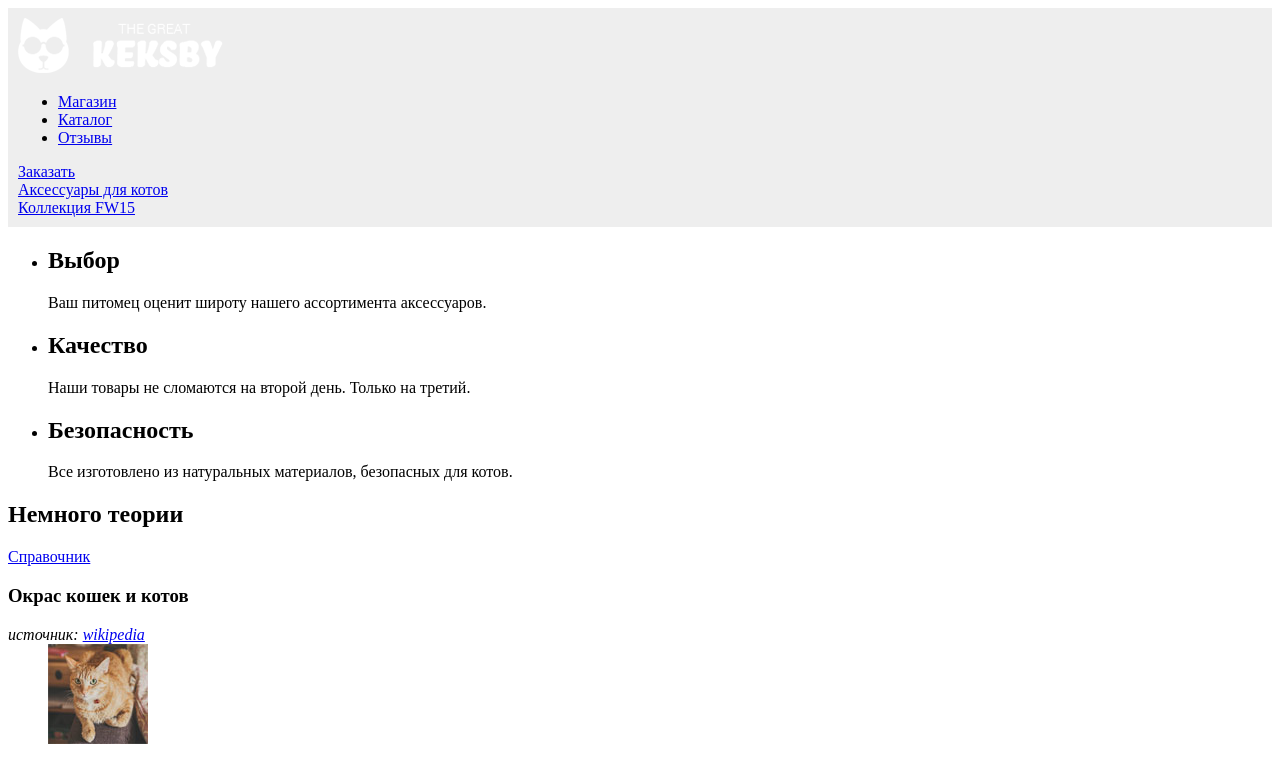
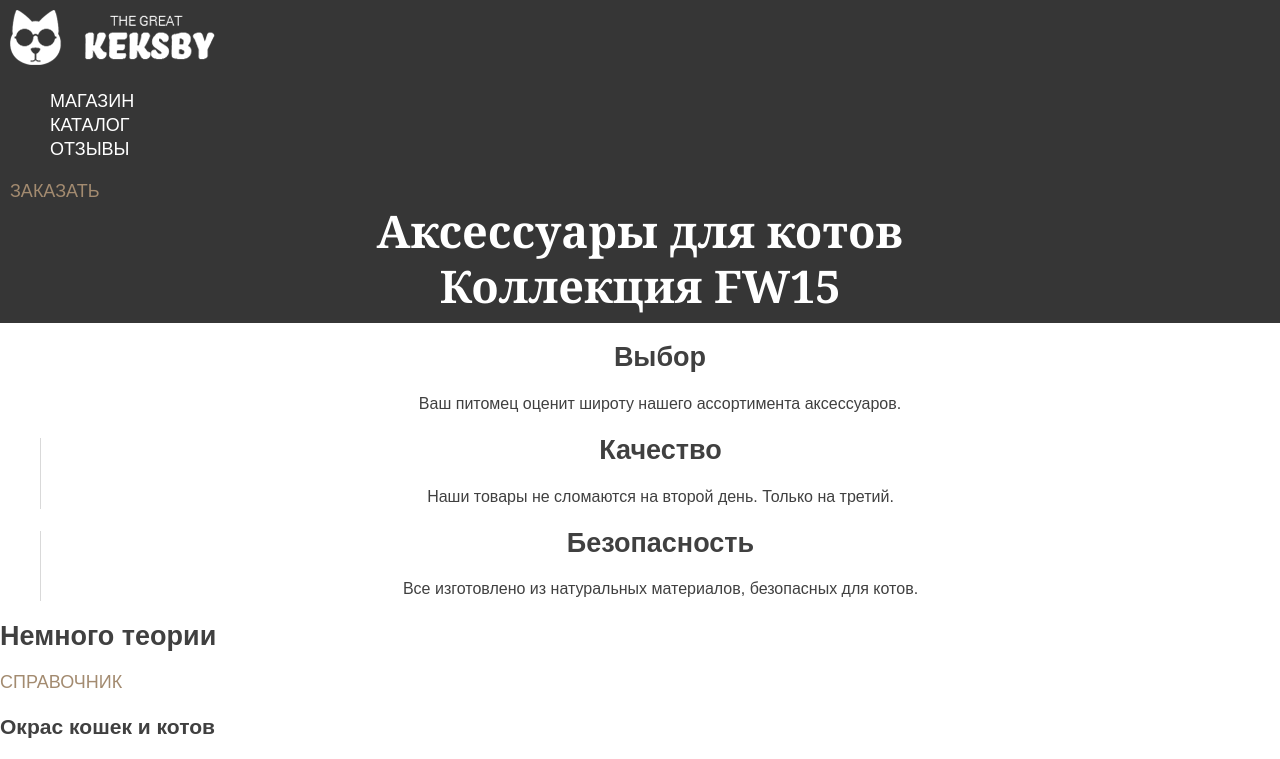
Before and after one commit to AlexBlackRu/Site_Keksby, a plain HTML site: page index.html in a window 1280 px wide. Shown: the top 759 px of the page. Drawn offline with Linux system fonts and the light colour scheme.

Commit message:
Стилизация
Стилизация

```diff
--- a/css/style.css
+++ b/css/style.css
@@ -1,5 +1,108 @@
+/*временные стили*/
+
+.page-footer {/*del*/
+    padding: 10px;
+    background-color: #eeeeee;
+}
+
+.page-footer {/*del*/
+    margin-top: 20px;
+}
+/*base style*/
+
+body {
+    margin: 0;
+    padding: 0;
+    font-size: 18px;
+    line-height: 24px;
+    font-family: "Arial", sans-serif;
+    color: #404040;
+    background-color: white;
+}
+
 /*page-header*/
+
+.page-header {
+    padding: 10px;
+    background-color: #363636;
+    color: #c3c3c3;
+}
+
+.main-nav {
+    list-style: none;
+}
+
+.main-nav li {
+    text-transform: uppercase;
+}
+
+.main-nav a {
+    color: #ffffff;
+    text-decoration: none;
+}
+
+.main-nav a:hover {
+    text-decoration: underline;
+}
+
+.main-nav a:active {
+    color: rgba(255, 255, 255, 0.3);
+}
+
+.btn {
+    color: #a38b70;
+    text-decoration: none;
+    text-transform: uppercase;
+}
+
+.btn:hover {
+    color: #8d745a;
+}
+
+.btn:active {
+    color: rgba(141, 116, 90, 0.3);
+}
+
+.promo {
+    font-weight: bold;
+    font-size: 45px;
+    line-height: 55px;
+    font-family: "Georgia", serif;
+    text-align: center;
+}
+
+.promo a {
+    color: #ffffff;
+    text-decoration: none;
+}
+
 /*features*/
+
+.features ul {
+    list-style: none
+}
+
+.feature-item {
+    text-align: center;
+    border-left: 1px solid #d9d9d9;
+}
+
+.feature-item:first-child {
+    border-left: none;
+}
+
+.feature-item p {
+    font-size: 16px;
+}
+
+.feature-title {
+    font-family: "Georgia", serif;
+    font-size: 30px;
+    line-height: 30px;
+    color: #a38b70;
+    font-weight: bold;
+}
+
 /*cat-reference*/
 /*reviews*/
 /*popular-and-price*/
@@ -39,21 +142,3 @@
 }
 
 /*page-footer*/
-
-
-
-/*временные стили*/
-
-.page-header {/*del*/
-    padding: 10px;
-    background-color: #eeeeee;
-}
-
-.page-footer {/*del*/
-    padding: 10px;
-    background-color: #eeeeee;
-}
-
-.page-footer {/*del*/
-    margin-top: 20px;
-}
```
